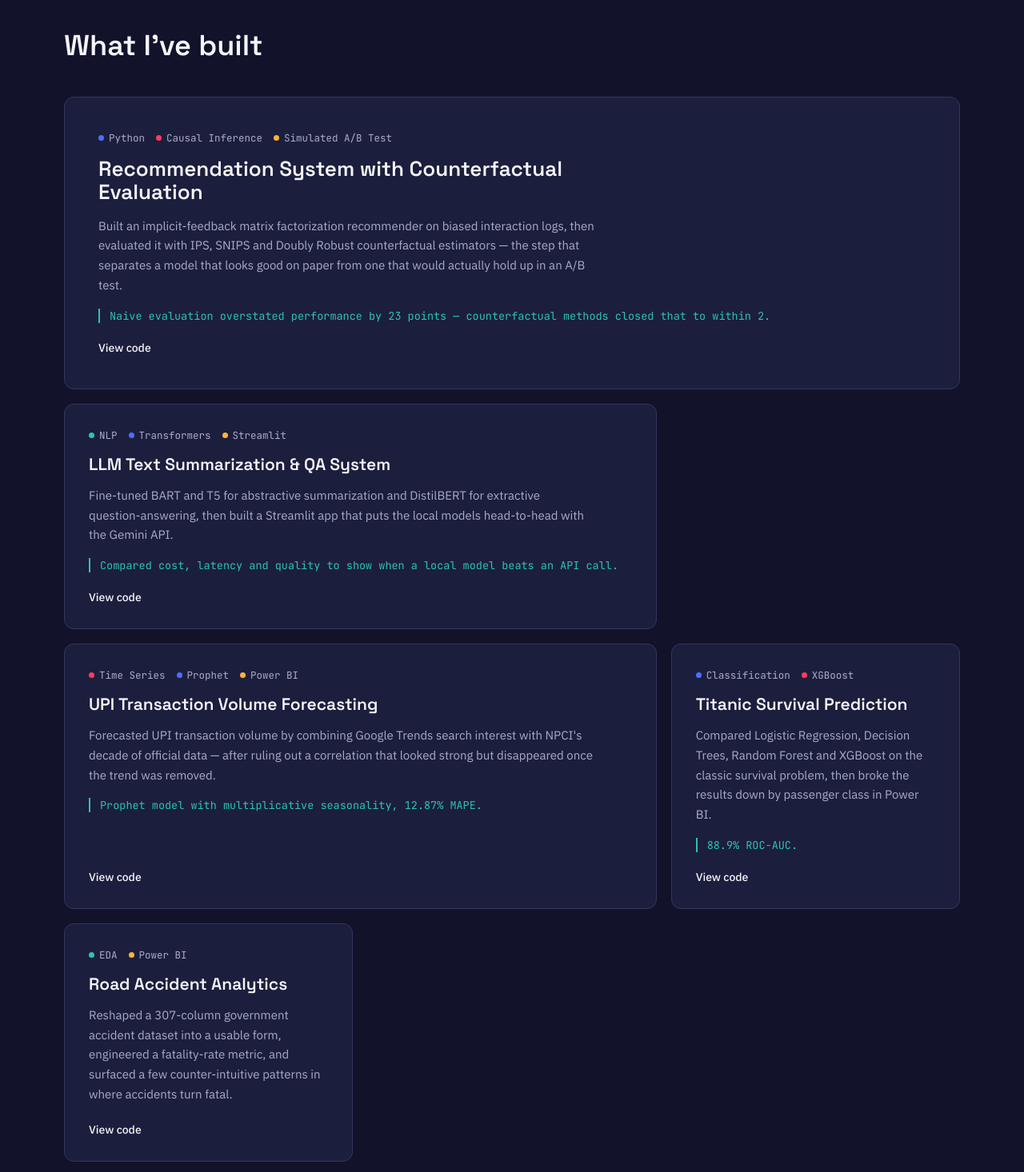
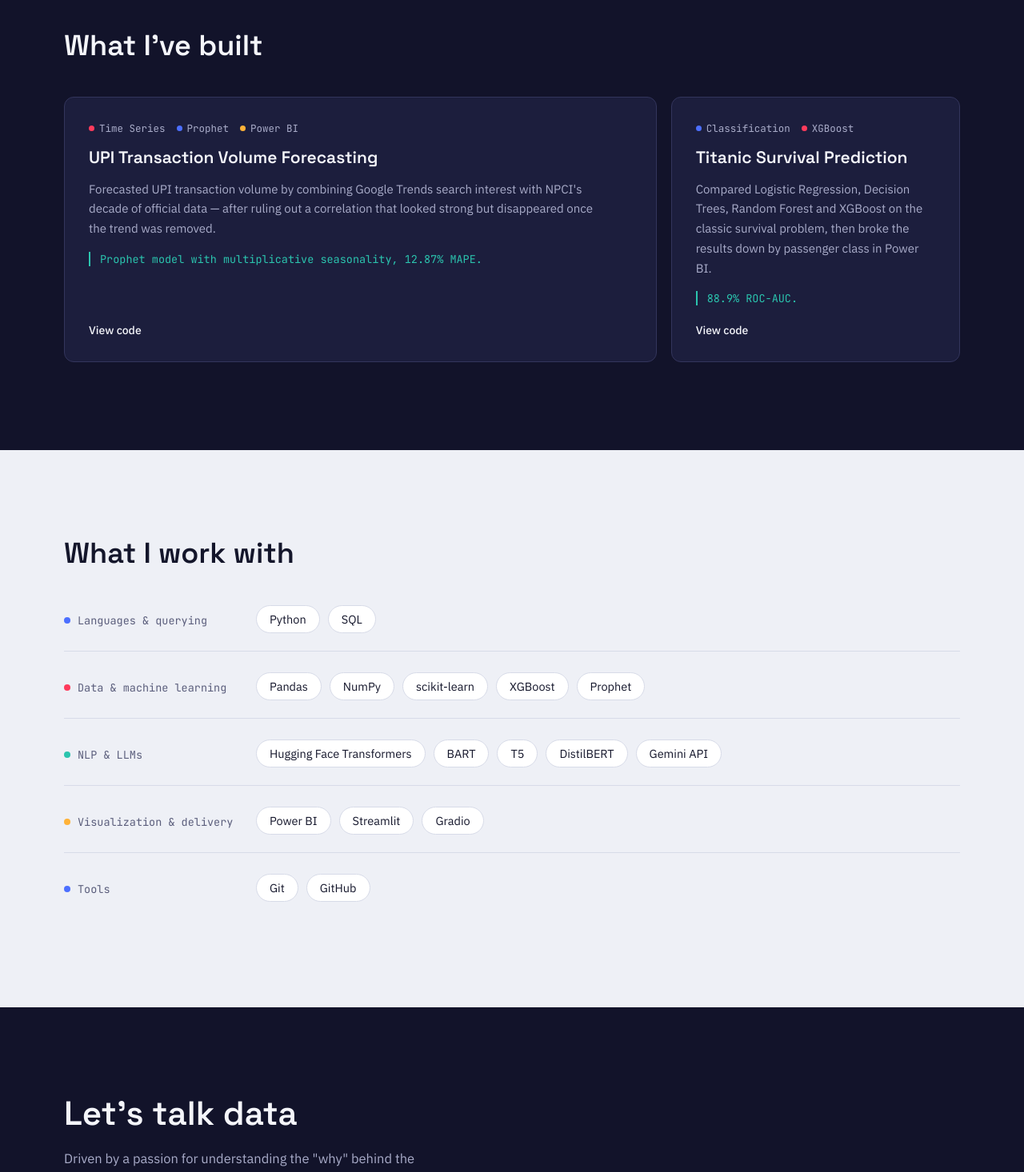
Before and after one commit to sandhyatanwar2030/Portfolio-site-, a React (Vite) app: page / in a window 1280 px wide. Shown: the part 1480-2946 px from the top of the page at 80% size. Built offline with nearby package versions, Linux system fonts and the light colour scheme.

Commit message:
Project.jsx

```diff
--- a/src/components/Projects.jsx
+++ b/src/components/Projects.jsx
@@ -1,34 +1,8 @@
 import './Projects.css'
 
 const projects = [
-  {
-    id: 'reco',
-    size: 'large',
-    title: 'Recommendation System with Counterfactual Evaluation',
-    description:
-      "Built an implicit-feedback matrix factorization recommender on biased interaction logs, then evaluated it with IPS, SNIPS and Doubly Robust counterfactual estimators \u2014 the step that separates a model that looks good on paper from one that would actually hold up in an A/B test.",
-    metric: 'Naive evaluation overstated performance by 23 points \u2014 counterfactual methods closed that to within 2.',
-    tags: [
-      { label: 'Python', color: 'var(--cobalt)' },
-      { label: 'Causal Inference', color: 'var(--raspberry)' },
-      { label: 'Simulated A/B Test', color: 'var(--amber)' },
-    ],
-    link: 'https://github.com/sandhyatanwar2030',
-  },
-  {
-    id: 'llm',
-    size: 'medium',
-    title: 'LLM Text Summarization & QA System',
-    description:
-      'Fine-tuned BART and T5 for abstractive summarization and DistilBERT for extractive question-answering, then built a Streamlit app that puts the local models head-to-head with the Gemini API.',
-    metric: 'Compared cost, latency and quality to show when a local model beats an API call.',
-    tags: [
-      { label: 'NLP', color: 'var(--mint)' },
-      { label: 'Transformers', color: 'var(--cobalt)' },
-      { label: 'Streamlit', color: 'var(--amber)' },
-    ],
-    link: 'https://github.com/sandhyatanwar2030',
-  },
+
+
   {
     id: 'upi',
     size: 'medium',
@@ -41,7 +15,7 @@
       { label: 'Prophet', color: 'var(--cobalt)' },
       { label: 'Power BI', color: 'var(--amber)' },
     ],
-    link: 'https://github.com/sandhyatanwar2030',
+    link: 'https://github.com/sandhyatanwar2030/upi-demand-sensing',
   },
   {
     id: 'titanic',
@@ -54,20 +28,9 @@
       { label: 'Classification', color: 'var(--cobalt)' },
       { label: 'XGBoost', color: 'var(--raspberry)' },
     ],
-    link: 'https://github.com/sandhyatanwar2030',
+    link: 'https://github.com/sandhyatanwar2030/titanic-survival-prediction',
   },
-  {
-    id: 'road',
-    size: 'small',
-    title: 'Road Accident Analytics',
-    description:
-      'Reshaped a 307-column government accident dataset into a usable form, engineered a fatality-rate metric, and surfaced a few counter-intuitive patterns in where accidents turn fatal.',
-    tags: [
-      { label: 'EDA', color: 'var(--mint)' },
-      { label: 'Power BI', color: 'var(--amber)' },
-    ],
-    link: 'https://github.com/sandhyatanwar2030',
-  },
+
 ]
 
 export default function Projects() {
```
